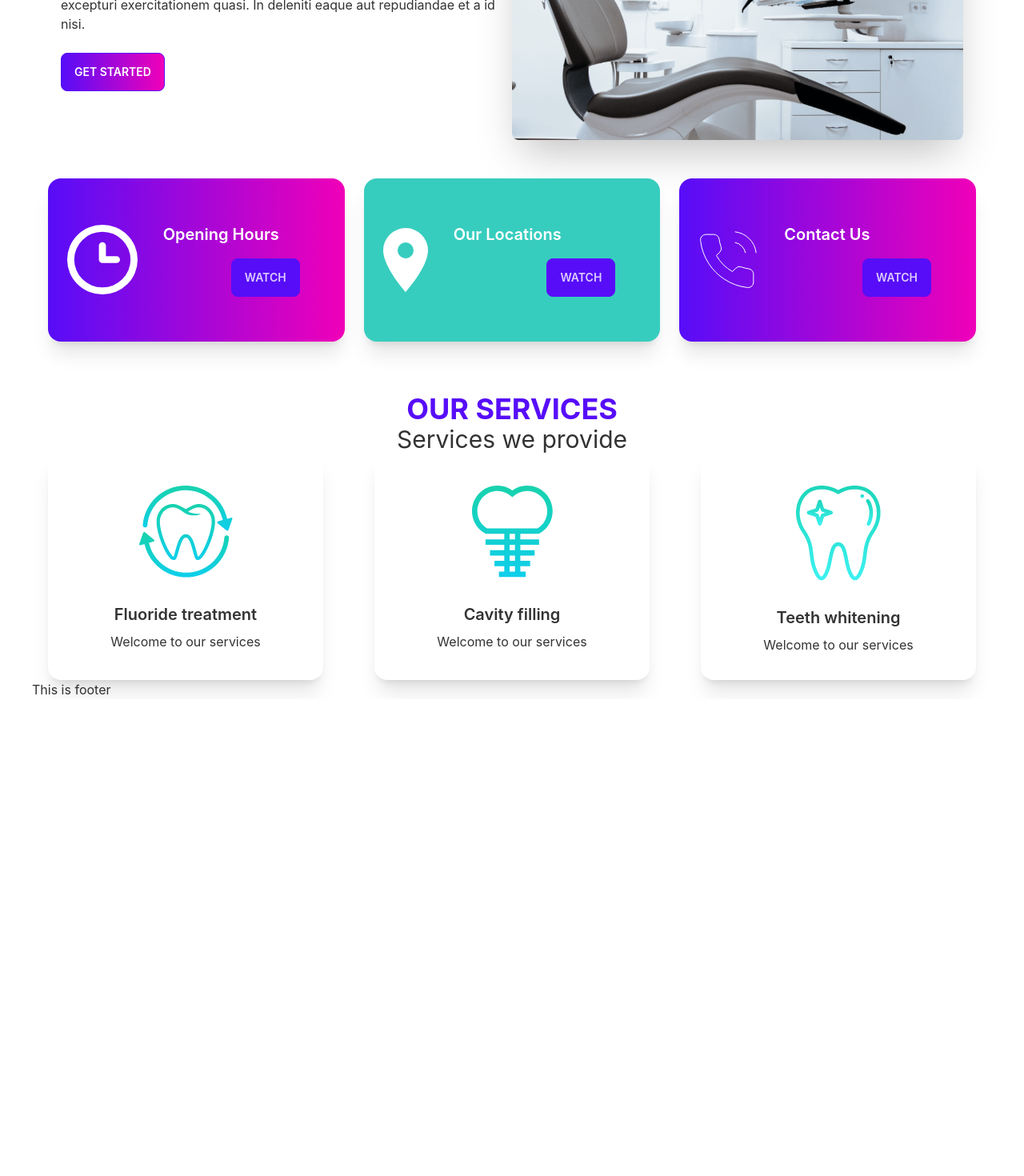
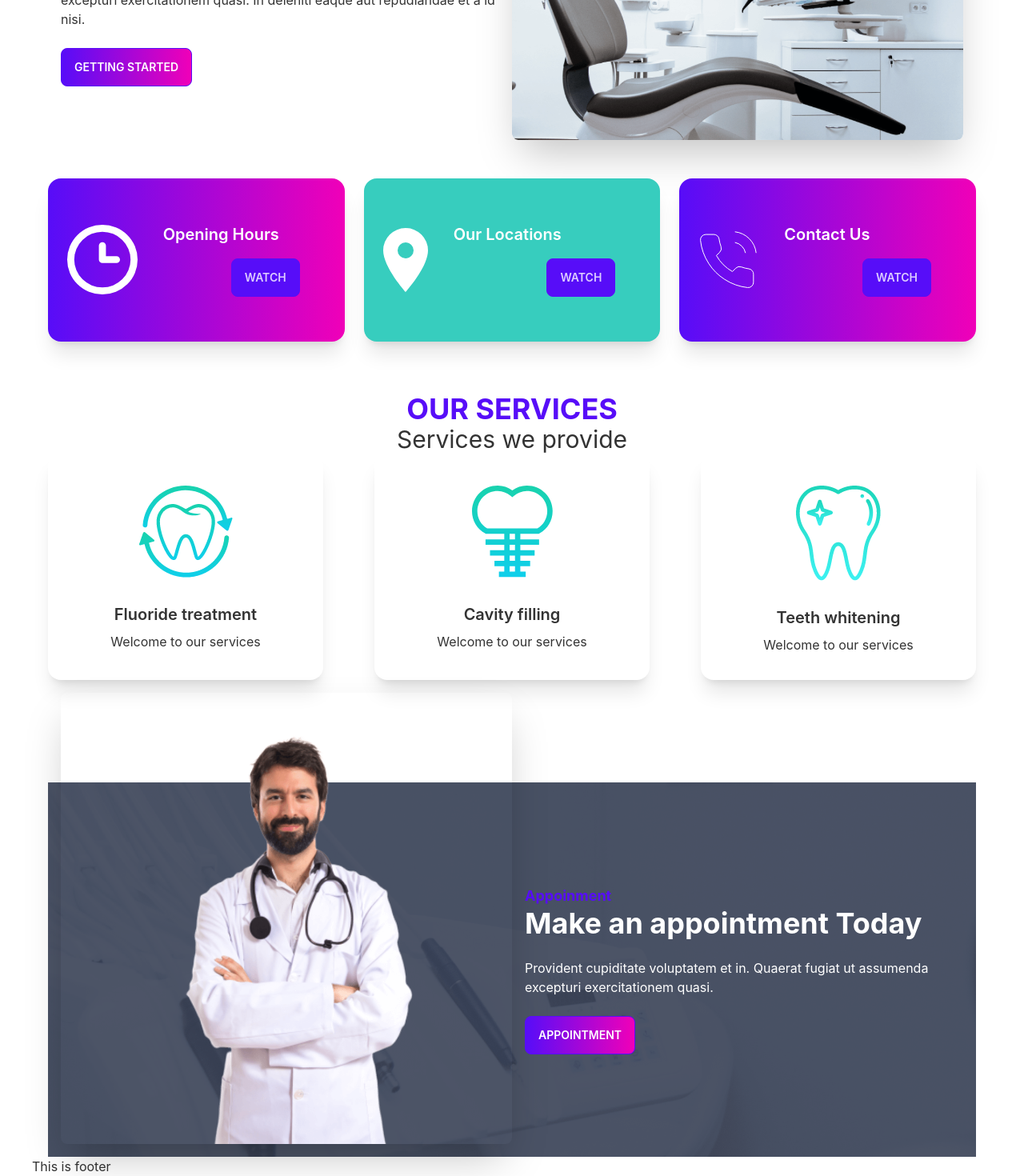
Before and after one commit to eqram1/doctors-advices-client-repo, a React (Create React App) app: page / in a window 1280 px wide. Shown: the part 243-1713 px from the top of the page at 80% size. Before the commit the page ends 1117 px from the top, so only its background shows below. Built offline with nearby package versions, Linux system fonts and the light colour scheme.

Commit message:
added pop image out of the section

```diff
--- /dev/null
+++ b/src/Components/PrimaryButton/PrimaryButton.js
@@ -0,0 +1,9 @@
+import React from 'react';
+
+const PrimaryButton = ({ children }) => {
+    return (
+        <button className="btn btn-primary bg-gradient-to-r from-primary to-secondary text-white">{children}</button>
+    );
+};
+
+export default PrimaryButton;
--- a/src/Pages/Home/Banner/Banner.js
+++ b/src/Pages/Home/Banner/Banner.js
@@ -1,14 +1,15 @@
 import React from 'react';
 import chair from '../../../assets/images/chair.png';
+import PrimaryButton from '../../../Components/PrimaryButton/PrimaryButton';
 const Banner = () => {
     return (
         <div className="hero">
             <div className="hero-content flex-col lg:flex-row-reverse">
                 <img src={chair} className="rounded-lg  lg:w-1/2 shadow-2xl" alt='' />
                 <div>
-                    <h1 className="text-5xl font-bold">Box Office News!</h1>
+                    <h1 className="text-3xl font-bold">Doctors Appointment schedules!</h1>
                     <p className="py-6">Provident cupiditate voluptatem et in. Quaerat fugiat ut assumenda excepturi exercitationem quasi. In deleniti eaque aut repudiandae et a id nisi.</p>
-                    <button className="btn btn-primary bg-gradient-to-r from-primary to-secondary text-white">Get Started</button>
+                    <PrimaryButton>Getting started</PrimaryButton>
                 </div>
             </div>
         </div>
--- a/src/Pages/Home/Home/Home.js
+++ b/src/Pages/Home/Home/Home.js
@@ -1,6 +1,7 @@
 import React from 'react';
 import Banner from '../Banner/Banner';
 import InfoCards from '../InfoCards/InfoCards';
+import MakeAppointment from '../MakeAppointment/MakeAppointment';
 import Services from '../Services/Services';
 
 
@@ -14,6 +15,7 @@ const Home = () => {
             <Banner></Banner>
             <InfoCards></InfoCards>
             <Services></Services>
+            <MakeAppointment></MakeAppointment>
         </div>
     );
 };
--- /dev/null
+++ b/src/Pages/Home/MakeAppointment/MakeAppointment.js
@@ -0,0 +1,29 @@
+import React from 'react';
+import doctor from '../../../assets/images/doctor.png';
+import appointment from '../../../assets/images/appointment.png';
+import PrimaryButton from '../../../Components/PrimaryButton/PrimaryButton';
+
+const MakeAppointment = () => {
+    return (
+        <section className='mt-32'
+            style={{
+                background: `url(${appointment})`
+            }}
+        >
+            <div className="hero">
+                <div className="hero-content flex-col lg:flex-row">
+                    <img src={doctor} alt=""
+                        className="-mt-32 hidden lg:block lg:w-1/2 rounded-lg shadow-2xl" />
+                    <div>
+                        <h4 className='text-lg text-primary font-bold'>Appoinment</h4>
+                        <h1 className="text-white text-4xl font-bold">Make an appointment Today</h1>
+                        <p className="text-white py-6">Provident cupiditate voluptatem et in. Quaerat fugiat ut assumenda excepturi exercitationem quasi.</p>
+                        <PrimaryButton>Appointment</PrimaryButton>
+                    </div>
+                </div>
+            </div>
+        </section>
+    );
+};
+
+export default MakeAppointment;
```
